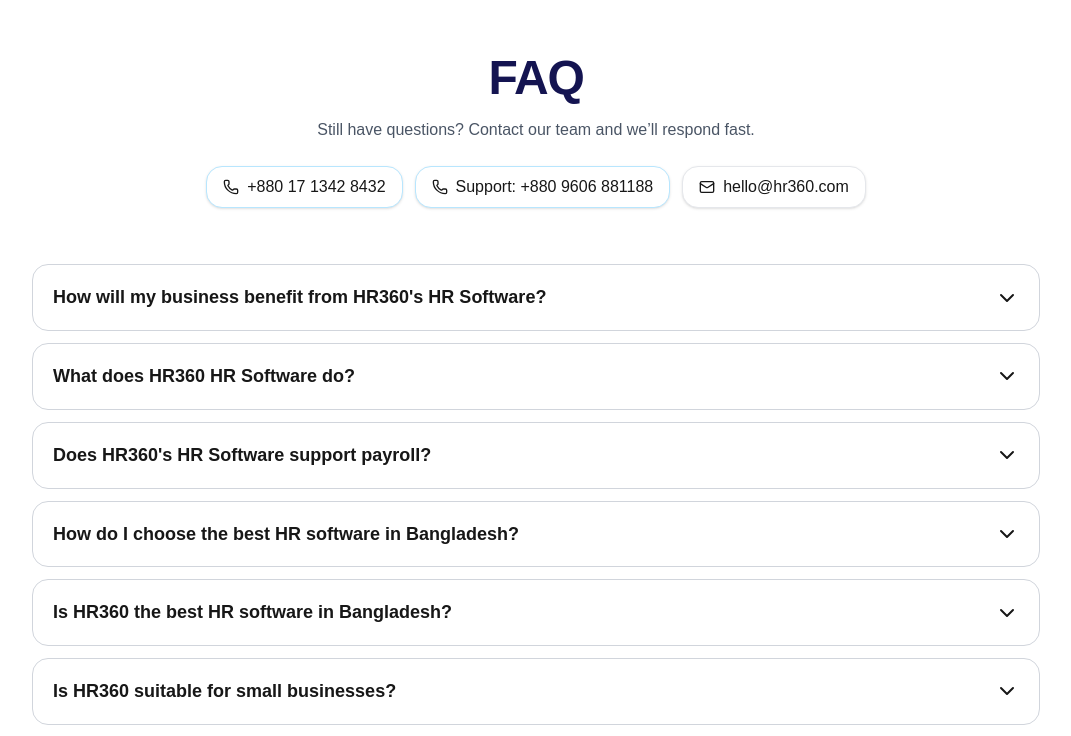
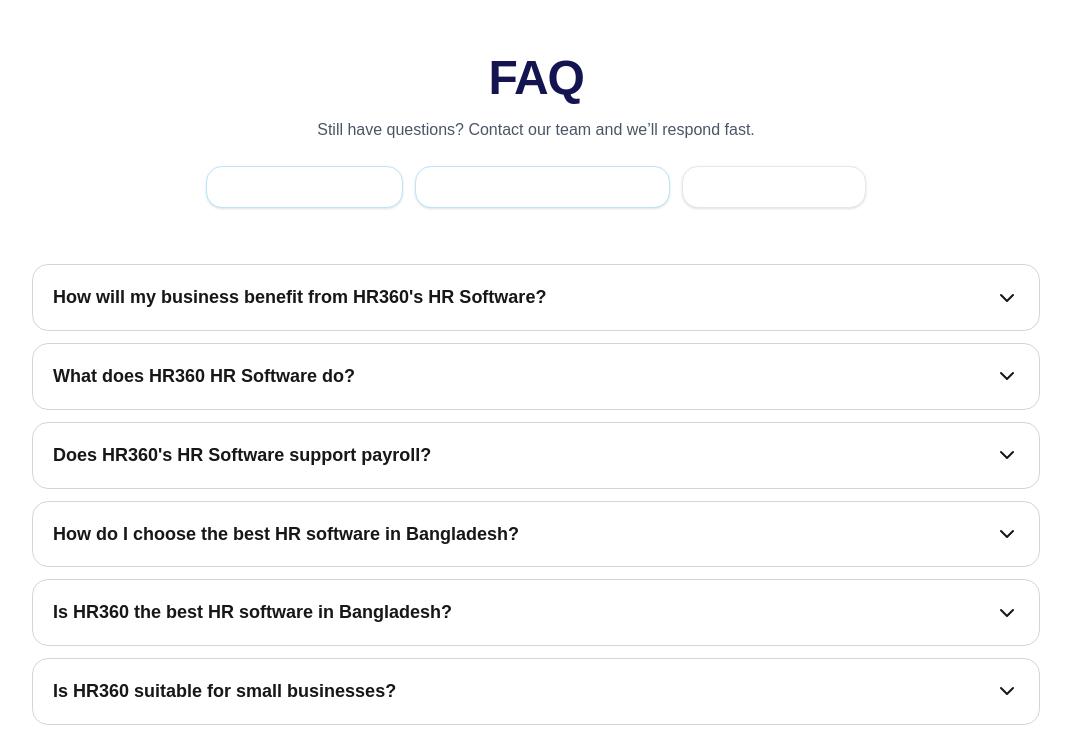
Before and after one commit to Naimul-Islam20/HR360-, a Next.js app: page / in a window 1280 px wide. Shown: the part 5356-6092 px from the top of the page, without its empty margins (104-1175 px from the left). Built offline with nearby package versions, Linux system fonts and the light colour scheme.

Commit message:
edit faq

```diff
--- a/src/components/modules/faq.js
+++ b/src/components/modules/faq.js
@@ -221,7 +221,7 @@
   return (
     <div className="min-h-screen bg-white">
       {/* Header */}
-      <section className="max-w-6xl mx-auto px-4 pt-6 md:pt-20 text-center">
+      <section className="max-w-6xl mx-auto px-4 pt-6 md:pt-20 text-white text-center">
         <div className="space-y-4">
           <h1 className="text-3xl md:text-5xl text-[#141451] font-extrabold tracking-tight">
             FAQ
```
